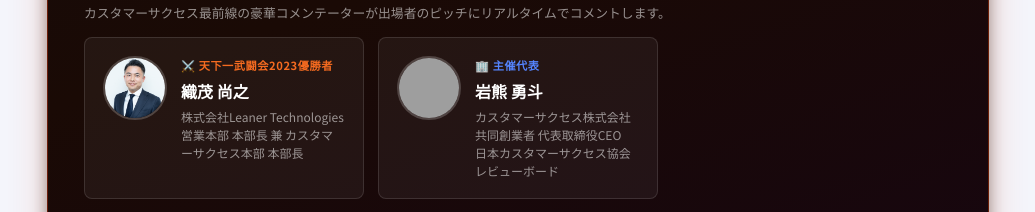
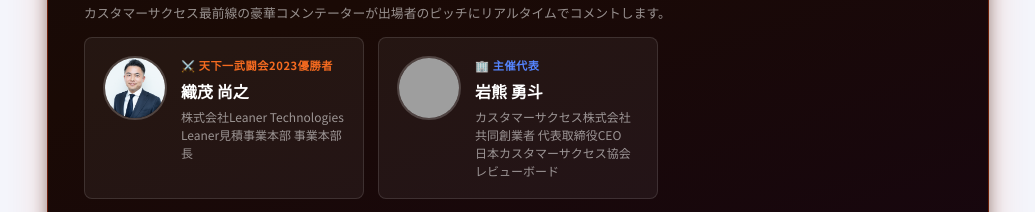
Before and after one commit to customer-success-inc/award-2026, a plain HTML site: page index.html in a window 1280 px wide. Shown: the part 5760-5972 px from the top of the page, without its empty margins (197-1232 px from the left). Drawn offline with Linux system fonts and the light colour scheme; grey boxes are pictures that could not be loaded; animation ran at ten frames a second.

Commit message:
織茂さん役職変更

```diff
--- a/index.html
+++ b/index.html
@@ -490,7 +490,7 @@
                     <div class="commentator-info">
                       <span class="commentator-role prev-winner-role">⚔️ 天下一武闘会2023優勝者</span>
                       <strong class="commentator-name">織茂 尚之</strong>
-                      <span class="commentator-org">株式会社Leaner Technologies<br>営業本部 本部長 兼 カスタマーサクセス本部 本部長</span>
+                      <span class="commentator-org">株式会社Leaner Technologies<br>Leaner見積事業本部 事業本部長</span>
                     </div>
                   </div>
                   <div class="commentator-card">
```
